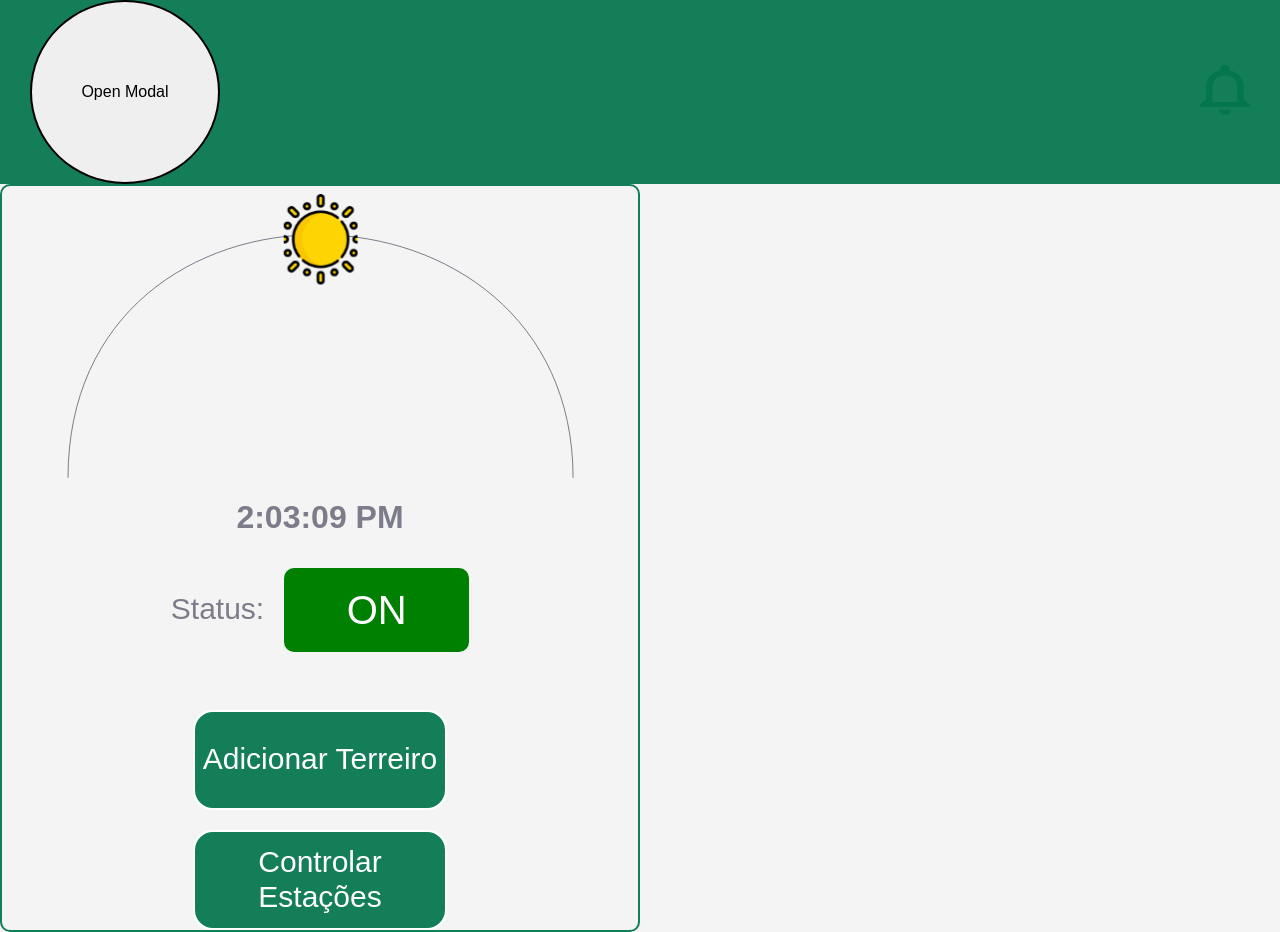
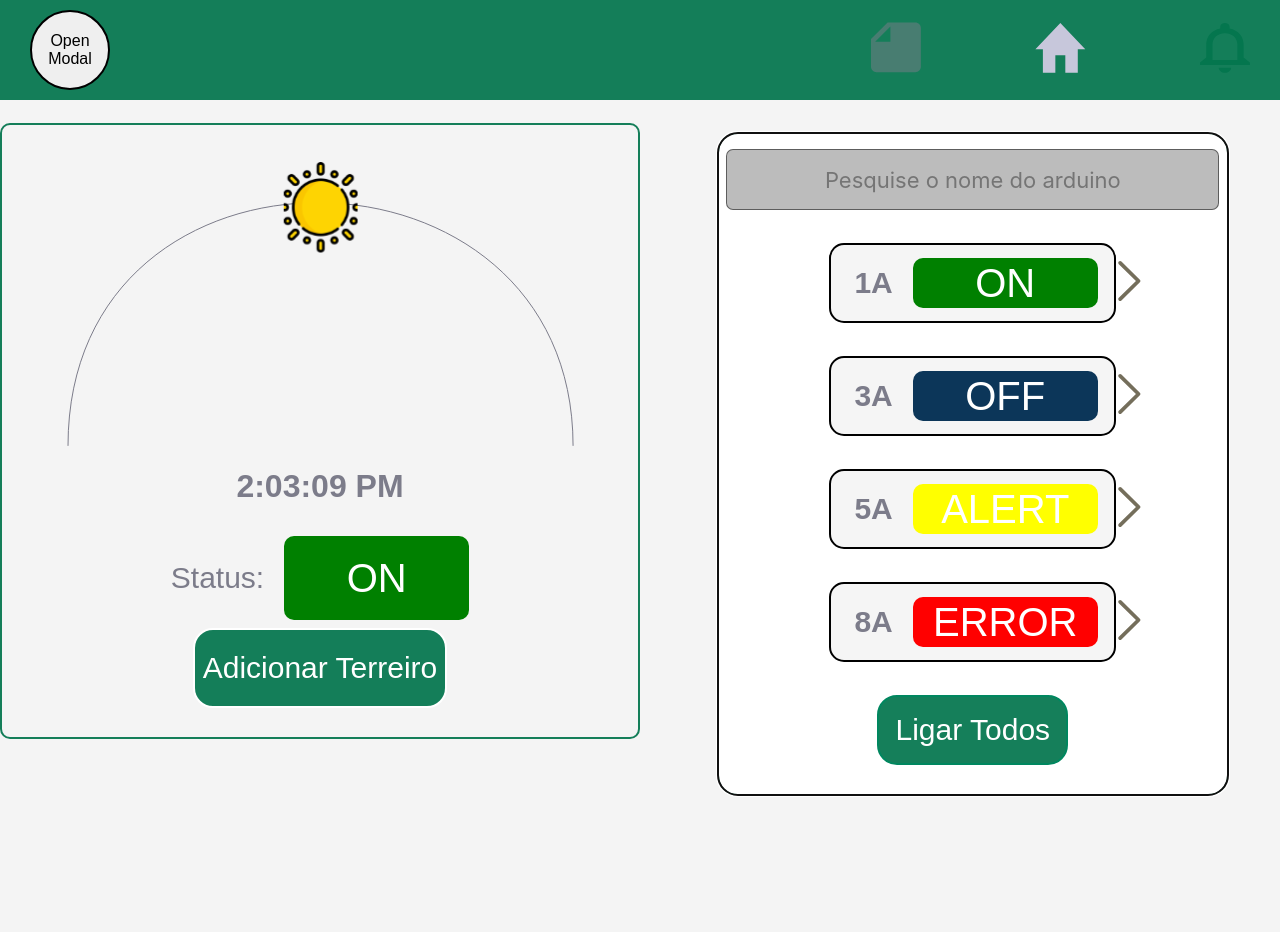
Before and after one commit to RogerioJss/Projeto-Integrador, a React (Vite) app: page / in a window 1280 px wide. After the commit the page ends 800 px from the top, so only its background shows below. Built offline with nearby package versions, Linux system fonts and the light colour scheme.

Commit message:
Finalizando a tela home

```diff
--- a/src/Componentes/BarraNavecao/FotoPerfil/index.jsx
+++ b/src/Componentes/BarraNavecao/FotoPerfil/index.jsx
@@ -8,9 +8,8 @@ import SVGS from "../../../SVGS/svgs";
 const ButtonOpenModal = styled.button`
     border-radius: 50%;
     text-align: center;
-    height: 184px;
-    max-width: 210px;
-    min-width: 190px;
+    height: 80px;
+    width: 80px;
     justify-content: center;
     align-items: center;
     border: 2px solid ;
--- a/src/Componentes/BarraNavecao/index.jsx
+++ b/src/Componentes/BarraNavecao/index.jsx
@@ -5,14 +5,14 @@ import SVGS from "../../SVGS/svgs"
 import { useState } from "react"
 import Pefil from "./FotoPerfil"
 
-
 const HeaderEstilizado = styled.header`
   background-color: ${CoresTemaEscuro.corBackgroundBotoes};
-    min-height: 130px;
+  height: 100px;
   display: flex;
   justify-content: space-between;
   align-items: center;
   padding: 0 30px;
+  margin: 0 0 15px;
 `
 
 const ItensContainer = styled.div`
@@ -21,20 +21,52 @@ const ItensContainer = styled.div`
 `
 
 const Header = () => {
-    const [itemNotificacaoAtivado,setItemNotificacaoAtivado] = useState(true)
-   function AtivarRelatorio(){
-        setItemNotificacaoAtivado(!itemNotificacaoAtivado)
+    const [itemNotificacao, setItemNotificacao] = useState(false)
+    const [itemHome, setItemHome] = useState(true)
+    const [itemRelatorio, setItemRelatorio] = useState(false)
+
+    const itemAtivar = (item) => {
+        switch(item) {
+            case "notificacao":
+                setItemNotificacao(true)
+                setItemHome(false)
+                setItemRelatorio(false)
+                break
+            case "home":
+                setItemHome(true)
+                setItemNotificacao(false)
+                setItemRelatorio(false)
+                break
+            case "relatorio":
+                setItemNotificacao(false)
+                setItemHome(false)
+                setItemRelatorio(true)
+                break
         }
 
+    }
 
-    return(
+  return (
     <HeaderEstilizado>
-            <Pefil/>
+      <Pefil />
       <ItensContainer>
-                <ItemNavegacao src={itemNotificacaoAtivado ? SVGS.IconNotificacaoAtivado : SVGS.IconNotificacaoDesativado} id={"itemNotificacao"} className={"itemNavecacao"} onClick={AtivarRelatorio}/>
+        <ItemNavegacao
+            src={itemRelatorio ? SVGS.IconRelatorioAtivado : SVGS.IconRelatorioDesativado}
+            onClick={()=> itemAtivar("relatorio")}
+            />
+
+        <ItemNavegacao
+            src={itemHome ? SVGS.IconHomeAtivado : SVGS.IconHomeDesativado}
+            onClick={()=> itemAtivar("home")}
+            />
+
+            <ItemNavegacao
+            src={itemNotificacao ? SVGS.IconNotificacaoDesativado : SVGS.IconNotificacaoAtivado}
+            onClick={()=> itemAtivar("notificacao")}
+            />
       </ItensContainer>
     </HeaderEstilizado>
   )
 }
 
-export default Header
+export default Header;
--- a/src/Componentes/Button/index.jsx
+++ b/src/Componentes/Button/index.jsx
@@ -3,10 +3,10 @@ import CoresTemaEscuro from "../../Colors/cores"
 
 const ButtonEstilizado = styled.button`
     background-color: ${(props) => props.backgroud || CoresTemaEscuro.corBackgroundBotoes};
-    width: 40%;
-    height: 60%;
+    width: ${props => props.width || "40%"};
+    height: ${props => props.heigth || "60%"};
     max-width: 400px;
-    min-height: 100px;
+    min-height: ${props => props.mimHeight || "100px"};
     color: ${(props) => props.color || CoresTemaEscuro.corTextoBotoes};
     font-size: 30px;
     border-radius: 20px;
@@ -18,9 +18,10 @@ const ButtonEstilizado = styled.button`
 `
 
 
-const Button = ({children,onClick, className,id,borderColor,color, backgroud}) => {
+const Button = ({children,onClick, className,id,borderColor,color, backgroud,width,heigth,mimHeight}) => {
     return(
-    <ButtonEstilizado onClick={onClick} className={className} id={id} borderColor={borderColor} color={color} backgroud={backgroud}>
+    <ButtonEstilizado onClick={onClick} className={className} id={id} borderColor={borderColor} color={color} backgroud={backgroud}
+    width={width} heigth={heigth} mimHeight={mimHeight}>
         {children}
     </ButtonEstilizado>
     )
--- a/src/Componentes/ConteudoHome/index.jsx
+++ b/src/Componentes/ConteudoHome/index.jsx
@@ -16,6 +16,9 @@ const ConteudoEstilizado = styled.section`
     border: 2px solid ${CoresTemaEscuro.corBackgroundBotoes};
     border-radius: 10px;
     width: 50%;
+    height: 77vh;
+    top: 1vh;
+    padding-bottom: 40px;
 `
 
 const Conteudo = () => {
@@ -29,22 +32,19 @@ const Conteudo = () => {
         setModalClose(false);
     }
 
-    const [modalOpen1, setModalClose1] = useState(false);
+    const [modalOpen1, setModalClose1] = useState(true);
 
-    function openModal1(){
-        setModalClose1(true);
-    }
 
-    function closeModal1(){
-        setModalClose1(false);
-    }
+
+
     return(
     <ConteudoEstilizado>
         <ContainerConteudo/>
-        <Button className="button" id="button1" onClick={openModal}>Adicionar Terreiro</Button>
-        <ModalAddTerreiro stateOpen={modalOpen} stateClose={closeModal} closeModal={closeModal} idExterno="modalTerreiroExterno" idConteudo="modalTerreiroConteudo" fecharComCliqueDeFora={false}/>
-        <Button className="button" id="button2" onClick={openModal1}>Controlar Estações</Button>
-        <ModalControle stateOpen1={modalOpen1} stateClose1={closeModal1} closeModal1={closeModal1} idExterno1="modalControleExterno" idConteudo1="modalControleConteudo" fecharComCliqueDeFora1={false} status1="LIGAR"/>
+        <Button className="button" id="button1" onClick={openModal} heigth="29%" mimHeight="80px">Adicionar Terreiro</Button>
+        <ModalAddTerreiro stateOpen={modalOpen} stateClose={closeModal} closeModal={closeModal} idExterno="modalTerreiroExterno"
+        idConteudo="modalTerreiroConteudo" fecharComCliqueDeFora={false}/>
+        <ModalControle stateOpen1={modalOpen1}  idExterno1="modalControleExterno" idConteudo1="modalControleConteudo"
+        fecharComCliqueDeFora1={false} status1="LIGAR"/>
     </ConteudoEstilizado>
     )
 }
--- a/src/Componentes/EstilosGlobais/estilosGlobais.jsx
+++ b/src/Componentes/EstilosGlobais/estilosGlobais.jsx
@@ -340,7 +340,7 @@ template {
   flex-direction: column;
   margin-top: 40px;
   position: relative;
-  bottom: 105vh;
+  bottom: 82vh;
   padding: 20px;
   border-radius: 25px;
   border: 2x solid ${CoresTemaEscuro.corBackgroundBotoes} !important;
@@ -382,8 +382,9 @@ template {
   gap:67px;
   border-radius: 20px;
   position: absolute;
-  bottom: -10%;
+  bottom: 5%;
   left: 29%;
+  z-index: 3;
 }
 .modalTerreiroConteudo button{
   width: 50%;
@@ -402,15 +403,16 @@ template {
   flex-direction: column;
   background-color: white;
   align-items: center;
-  width: 60%;
-  margin: auto;
+  width: 40%;
   gap: 33px;
   padding: 15px;
   border-radius: 20px;
   border: 2px solid ${CoresTemaEscuro.corBackgroundBotoes};
-  position: relative;
-  top: -90vh;
+  position: absolute;
+  top: 16.5vh;
   margin: auto;
+  height: 83vh;
+  left: 56%;
 }
 
 // controle individual
@@ -421,13 +423,14 @@ template {
   justify-content: center;
   align-items: center;
   background-color: white;
-  width: 60%;
+  width: 40%;
   gap: 70px;
   border: 2px solid ${CoresTemaEscuro.corBackgroundBotoes};
   border-radius: 15px;
-  position: relative;
+  position: absolute;
   margin: auto;
-  top: -190vh;
+  left: 30%;
+  top: 16vh;
   padding: 15px;
 }
 
@@ -446,8 +449,9 @@ template {
   text-align: center;
   padding: 30px;
   margin: auto;
-  position: relative;
-  top: -250vh;
+  position: absolute;
+  left: 30%;
+  top: 33vh;
   z-index: 2;
   gap: 30px;
 }
--- a/src/Componentes/Horario/index.jsx
+++ b/src/Componentes/Horario/index.jsx
@@ -12,6 +12,7 @@ const ContainerLinhaSol = styled.div`
     justify-content: center;
     align-items: center;
     flex-direction: column;
+    top: 50px;
 `
 
 const ContainerSH = styled.div`
--- a/src/Componentes/Login/index.jsx
+++ b/src/Componentes/Login/index.jsx
@@ -19,6 +19,9 @@ const DivLogin = styled.div`
     justify-content: center;
     gap: 33px;
     margin: auto;
+    border: 2px solid ${CoresTemaEscuro.corBackgroundBotoes};
+    border-radius: 10px;
+    padding: 0 0 15px;
 
     button{
         transition: transform 0.3s ease;
@@ -43,13 +46,8 @@ const DivLogin = styled.div`
         height: 233px;
     }
 
-    div{
-        transition: transform 0.3s ease;
-    }
 
-    div:hover{
-        transform: scale(1.1);
-    }
+
 `
 const DivEstilizada = styled.div`
    position: relative;
@@ -59,6 +57,7 @@ const ContainerLogo = styled.div`
     background-color: ${CoresTemaEscuro.corBackgroundBotoes};
     width: 100%;
     text-align: center;
+    height: 50vh;
 `
 
 
--- a/src/Componentes/ModalControleEstacoes/ArduinoStatus/index.jsx
+++ b/src/Componentes/ModalControleEstacoes/ArduinoStatus/index.jsx
@@ -16,6 +16,7 @@ const ArduinoStatusContainer = styled.div`
     width: 60%;
     padding: 23px;
     border: 2px solid ;
+    height: 80px;
 `
 
 const H1Estilizado = styled.h1`
@@ -38,7 +39,7 @@ const ArduinoStatus  = ({status,children}) => {
     return(
         <ArduinoStatusContainer>
             <H1Estilizado>{children}</H1Estilizado>
-            <Status status={status}/>
+            <Status height="50px" status={status}/>
             <ButtonMostrarSenha src={SVGS.IconeAbrirArduino} onClick={openControleIndividual}/>
             <ModalControleIndividual stateOpen={openModal} stateClose={closeControleIndividual} closeModal={closeControleIndividual}
             idExterno="controleIndividual" idConteudo="controleIndividualConteudo" fecharComCliqueDeFora={true}/>
--- a/src/Componentes/ModalControleEstacoes/index.jsx
+++ b/src/Componentes/ModalControleEstacoes/index.jsx
@@ -26,12 +26,11 @@ const StyleBotton = (status1) => {
 }
 
 
-const ModalControle = ({stateOpen1, stateClose1,closeModal1, idExterno1, idConteudo1, fecharComCliqueDeFora1,status1}) => {
+const ModalControle = ({stateOpen1, idExterno1, idConteudo1, fecharComCliqueDeFora1,status1}) => {
     const {children, borderColor, color,background} = StyleBotton(status1);
     return(
 
         <ReactModal isOpen={stateOpen1}
-                    onRequestClose={stateClose1}
                     overlayClassName={idExterno1}
                     className={idConteudo1}
                     shouldCloseOnOverlayClick={fecharComCliqueDeFora1}
@@ -41,7 +40,8 @@ const ModalControle = ({stateOpen1, stateClose1,closeModal1, idExterno1, idConte
                     <ArduinoStatus status="OFF">3A</ArduinoStatus>
                     <ArduinoStatus status="ALERT">5A</ArduinoStatus>
                     <ArduinoStatus status="ERROR">8A</ArduinoStatus>
-                    <Button onClick={closeModal1} borderColor={borderColor} color={color}  backgroud={background}>{children}</Button>
+                    <Button  borderColor={borderColor} color={color}  backgroud={background}
+                    width="40%" heigth="10%" mimHeight="70px">{children}</Button>
         </ReactModal>
 
     )
--- a/src/Componentes/ModalControleIndividual/Switch/index.jsx
+++ b/src/Componentes/ModalControleIndividual/Switch/index.jsx
@@ -64,6 +64,7 @@ const SpanEstilizado = styled.span`
 const TituloEstizado = styled.h1`
     font-size: 30px;
     color: ${props => props.color};
+    opacity: ${props => props.opacity};
 `
 
 const Switch = () => {
@@ -72,14 +73,16 @@ const Switch = () => {
     const LigarDesligar = () => {
         setIsOn(!isOn)
     }
+
+
     return(
         <ContainerSwitchEstilizado>
-            <TituloEstizado color={CoresTemaEscuro.corStatusOn}>Ligado</TituloEstizado>
+            <TituloEstizado color={CoresTemaEscuro.corStatusOn} opacity={isOn ? 0.5 : 1 }  >Ligado</TituloEstizado>
             <SwitchEstilizado>
                 <ButtonEstilizado onClick={LigarDesligar} isOn={isOn}></ButtonEstilizado>
                 <SpanEstilizado></SpanEstilizado>
             </SwitchEstilizado>
-            <TituloEstizado color={CoresTemaEscuro.corStatusError}>Desligado</TituloEstizado>
+            <TituloEstizado color={CoresTemaEscuro.corStatusError} opacity={isOn ? 1 : 0.5} >Desligado</TituloEstizado>
         </ContainerSwitchEstilizado>
     )
 }
--- a/src/Componentes/ModalControleIndividual/index.jsx
+++ b/src/Componentes/ModalControleIndividual/index.jsx
@@ -33,8 +33,10 @@ const ModalControleIndividual = ({stateOpen, stateClose,closeModal, idExterno, i
                 <TituloEstilizado>1A</TituloEstilizado>
                 <Status status="ON">Status</Status>
                 <Switch/>
-                <Button onClick={openModal12} borderColor={CoresTemaEscuro.corVermelhoNegativo} color={CoresTemaEscuro.corTextoBotoes} backgroud={CoresTemaEscuro.corStatusError}>Apagar</Button>
-                <ModalConfirmarApagar  stateOpen1={modalOpen} stateClose1={closeModal12} closeModal1={closeModal12} idExterno1="modalConfirmarApagar" idConteudo1="modalConfirmarApagarConteudo" fecharComCliqueDeFora1={false}/>
+                <Button onClick={openModal12} borderColor={CoresTemaEscuro.corVermelhoNegativo} color={CoresTemaEscuro.corTextoBotoes}
+                backgroud={CoresTemaEscuro.corStatusError}>Apagar</Button>
+                <ModalConfirmarApagar  stateOpen1={modalOpen} stateClose1={closeModal12} closeModal1={closeModal12}
+                idExterno1="modalConfirmarApagar" idConteudo1="modalConfirmarApagarConteudo" fecharComCliqueDeFora1={false}/>
         </ReactModal>
     )
 }
--- a/src/Componentes/Status/index.jsx
+++ b/src/Componentes/Status/index.jsx
@@ -19,7 +19,7 @@ const DivStatus = styled.div`
     color: white;
     border-radius: 10px;
     min-width: 185px;
-    height: 84px;
+    height: ${props => props.height || '84px'};
     text-align: center;
     display: flex;
     justify-content: center;
@@ -55,12 +55,12 @@ const StyleStatus = (status) =>{
     }
 }
 
-const Status = ({status, children}) => {
+const Status = ({status, children,height}) => {
     const {text, color} = StyleStatus(status);
     return(
         <ContainerStatus >
                 <H1Estilizado>{children}  </H1Estilizado>
-                <DivStatus color={color}>{text}</DivStatus>
+                <DivStatus height={height} color={color}>{text}</DivStatus>
         </ContainerStatus>
     )
 }
```
Lines whose indentation alone changed are shown as unchanged.
